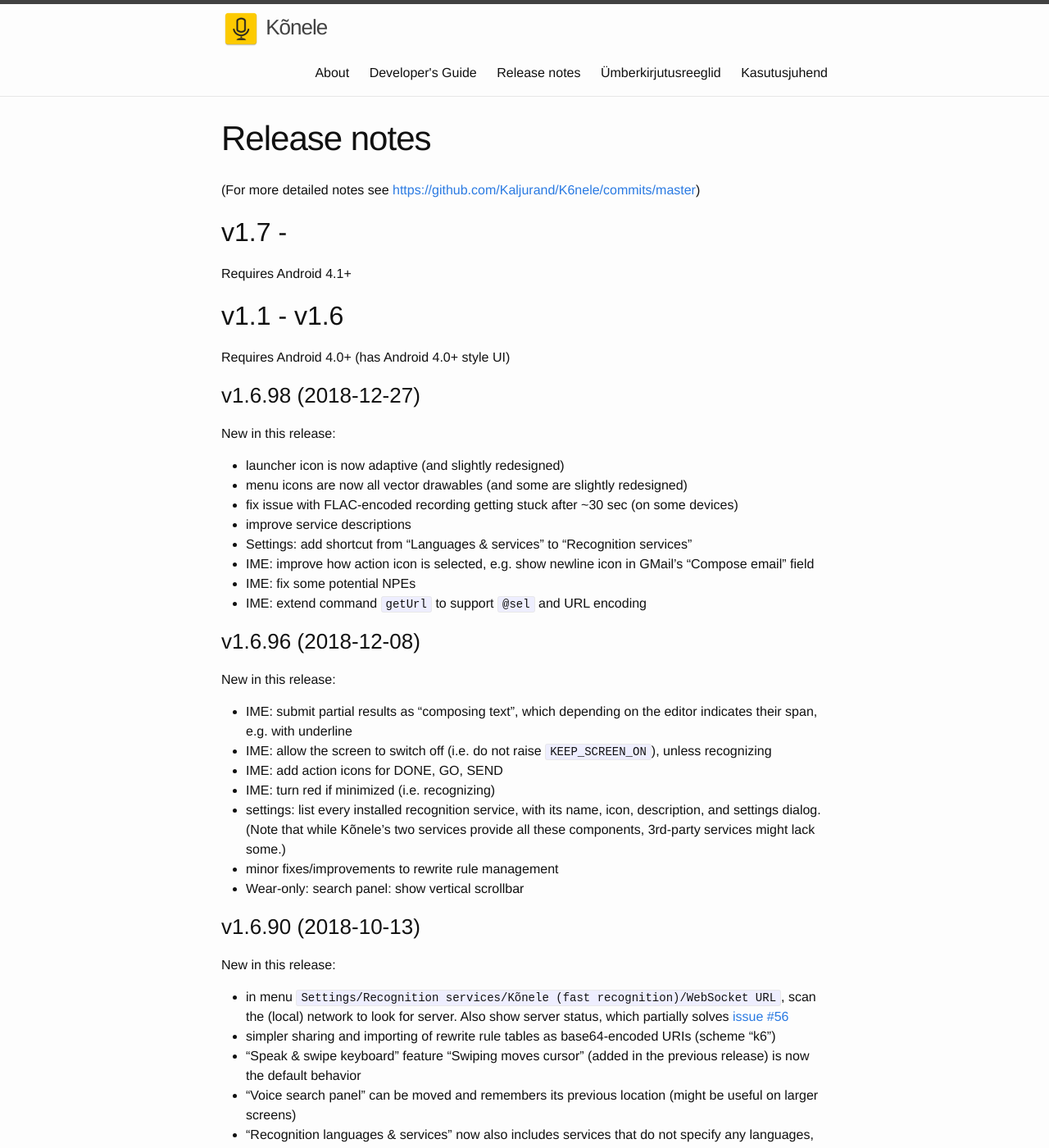
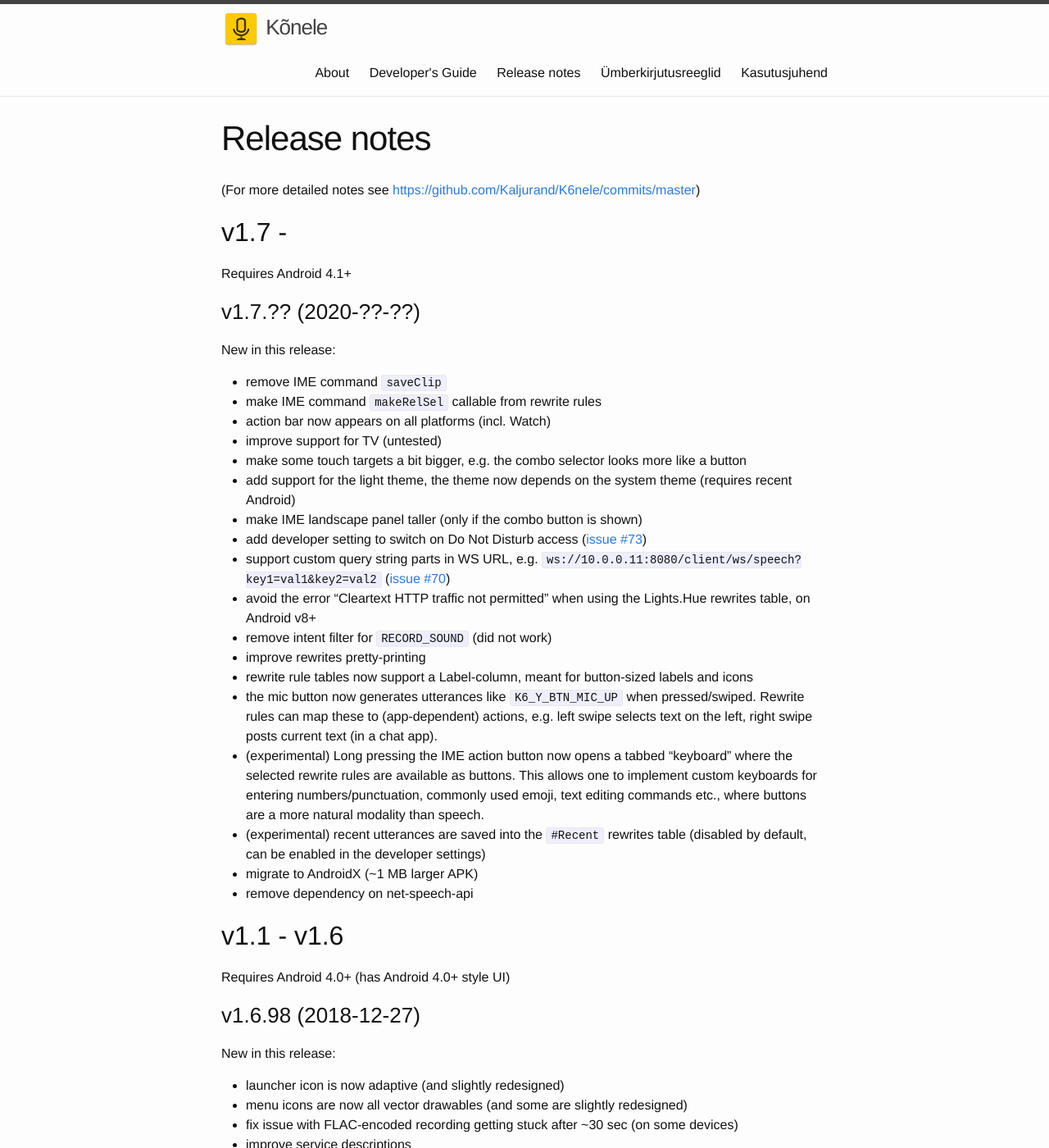
Before and after one commit to Kaljurand/K6nele, a Jekyll site: the page built from docs/en/release_notes.md, in a window 1280 px wide and 1400 px high. Shown: the whole window at 82% size. Built offline with Jekyll 4.4.1, drawn with Linux system fonts in a browser that asks for light colours.

Commit message:
Add draft release notes for the v1.7 release

```diff
--- a/docs/en/release_notes.md
+++ b/docs/en/release_notes.md
@@ -8,6 +8,29 @@ title: Release notes
 ## v1.7 -
 
 Requires Android 4.1+
+
+### v1.7.?? (2020-??-??)
+
+New in this release:
+
+- remove IME command ``saveClip``
+- make IME command ``makeRelSel`` callable from rewrite rules
+- action bar now appears on all platforms (incl. Watch)
+- improve support for TV (untested)
+- make some touch targets a bit bigger, e.g. the combo selector looks more like a button
+- add support for the light theme, the theme now depends on the system theme (requires recent Android)
+- make IME landscape panel taller (only if the combo button is shown)
+- add developer setting to switch on Do Not Disturb access ([issue #73](https://github.com/Kaljurand/K6nele/issues/73))
+- support custom query string parts in WS URL, e.g. ``ws://10.0.0.11:8080/client/ws/speech?key1=val1&key2=val2`` ([issue #70](https://github.com/Kaljurand/K6nele/issues/70))
+- avoid the error "Cleartext HTTP traffic not permitted" when using the Lights.Hue rewrites table, on Android v8+
+- remove intent filter for ``RECORD_SOUND`` (did not work)
+- improve rewrites pretty-printing
+- rewrite rule tables now support a Label-column, meant for button-sized labels and icons
+- the mic button now generates utterances like ``K6_Y_BTN_MIC_UP`` when pressed/swiped. Rewrite rules can map these to (app-dependent) actions, e.g. left swipe selects text on the left, right swipe posts current text (in a chat app).
+- (experimental) Long pressing the IME action button now opens a tabbed "keyboard" where the selected rewrite rules are available as buttons. This allows one to implement custom keyboards for entering numbers/punctuation, commonly used emoji, text editing commands etc., where buttons are a more natural modality than speech.
+- (experimental) recent utterances are saved into the ``#Recent`` rewrites table (disabled by default, can be enabled in the developer settings)
+- migrate to AndroidX (~1 MB larger APK)
+- remove dependency on net-speech-api
 
 ## v1.1 - v1.6
 
```
